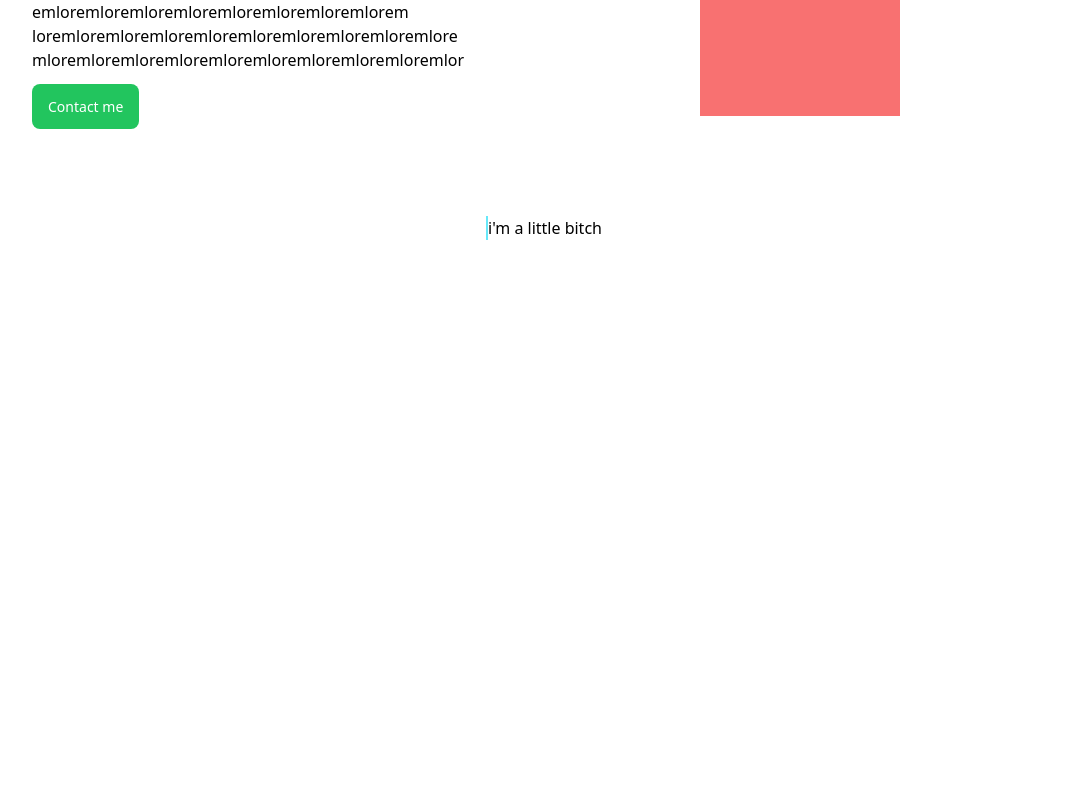
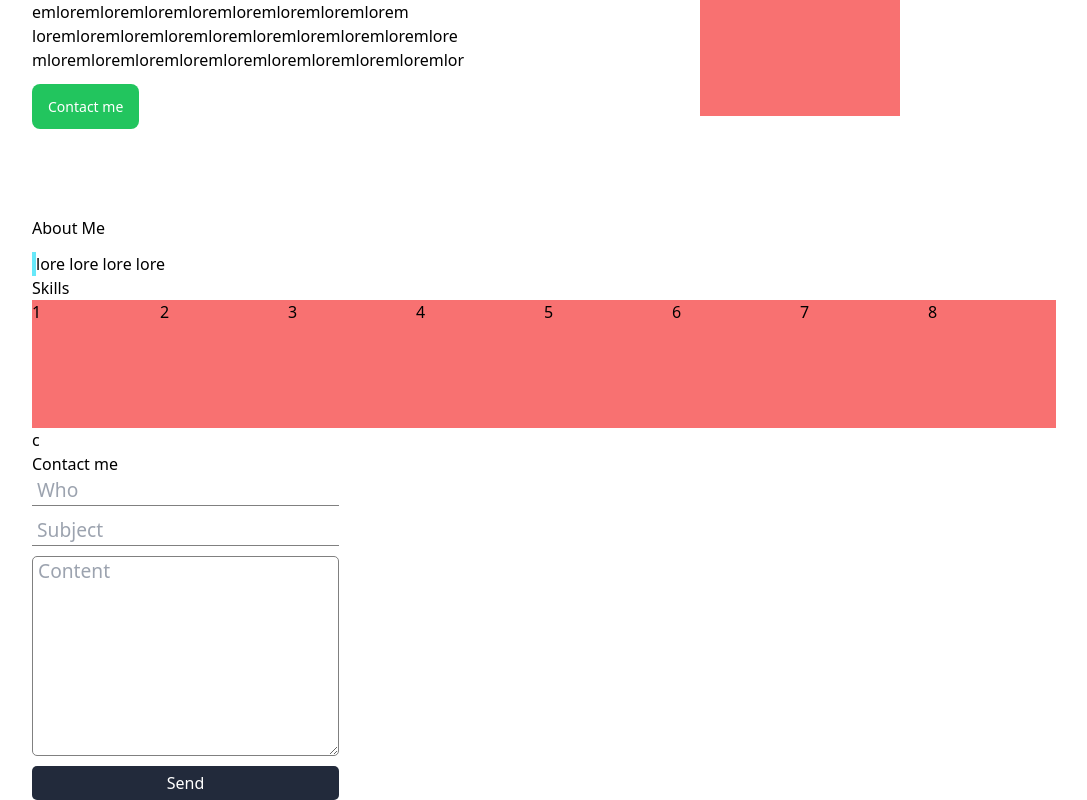
Before and after one commit to vini-barbo/Portfolio, a Nuxt app: page / in a window 1280 px wide. Shown: the part 229-1029 px from the top of the page, without its empty margins (96-1183 px from the left). Before the commit the page ends 800 px from the top, so only its background shows below. Built offline with nearby package versions, Linux system fonts and the light colour scheme.

Commit message:
Implemented new features

```diff
--- a/components/Aboutme.vue
+++ b/components/Aboutme.vue
@@ -1,5 +1,10 @@
 <template>
   <UIContentArea>
-    <main class="border-l-2 border-cyan-300">i'm a little bitch</main>
+    <div class="flex w-full justify-start flex-col gap-3">
+        <span>
+            About Me
+        </span>
+      <div class="border-l-4 border-cyan-300">lore lore lore lore</div>
+    </div>
   </UIContentArea>
 </template>
--- /dev/null
+++ b/components/Contact.vue
@@ -0,0 +1,99 @@
+<template>
+  <UIContentArea>
+    <div class="flex w-full flex-col">
+      c
+      <h1>Contact me</h1>
+      <aside class="form">
+        <form action="">
+          <input type="text" placeholder="Who" />
+          <input type="text" placeholder="Subject" />
+          <textarea
+            name=""
+            id=""
+            cols="30"
+            rows="10"
+            placeholder="Content"
+          ></textarea>
+          <button class="form-button">Send</button>
+        </form>
+        <div class="button_place"></div>
+      </aside>
+    </div>
+  </UIContentArea>
+</template>
+
+<style scoped>
+@import url("https://fonts.googleapis.com/css2?family=Open+Sans:wght@300;400;600;800&display=swap");
+
+.form-button {
+  background: #222a3b;
+
+  color: white;
+  border-radius: 5px;
+  padding: 5px;
+  padding-left: 20px;
+  padding-right: 20px;
+  font-size: 1rem;
+}
+
+.content {
+  height: 60dvh;
+  flex-direction: column;
+  gap: 40px;
+}
+
+.content-nav {
+  width: 100%;
+  font-size: 3rem;
+  display: flex;
+  justify-content: space-evenly;
+}
+
+.form {
+  width: 30%;
+  height: 100%;
+  border-radius: 5px;
+}
+
+input {
+  border-bottom: 1px solid grey;
+  padding-left: 5px;
+  font-size: 1.2rem;
+}
+
+form {
+  display: flex;
+  flex-direction: column;
+  width: 100%;
+  height: 100%;
+  gap: 10px;
+}
+
+textarea {
+  padding-left: 5px;
+  border: 1px solid grey;
+  border-radius: 5px;
+  height: 200px;
+  overflow-y: scroll;
+  font-size: 1.2rem;
+}
+
+.social-media {
+  width: 30%;
+  display: flex;
+  flex-direction: column;
+  gap: 10px;
+  height: 100%;
+  justify-content: space-between;
+}
+
+.social-media div {
+  display: flex;
+  gap: 10%;
+  justify-content: flex-start;
+  align-items: center;
+  padding: 10px;
+  border-radius: 15px;
+  background: #e0e0e0;
+}
+</style>
--- /dev/null
+++ b/components/Skills.vue
@@ -0,0 +1,13 @@
+<template>
+  <UIContentArea>
+    <div class="w-full flex flex-col justify-start">
+      <span> Skills </span>
+
+      <div class="flex w-full justify-between flex-wrap">
+        <div v-for="item in 8" class="h-32 aspect-square bg-red-400">
+          {{ item }}
+        </div>
+      </div>
+    </div>
+  </UIContentArea>
+</template>
--- a/pages/index.vue
+++ b/pages/index.vue
@@ -3,5 +3,7 @@
   <main>
     <HeaderApp></HeaderApp>
     <Aboutme></Aboutme>
+    <Skills></Skills>
+    <Contact></Contact>
   </main>
 </template>
```
